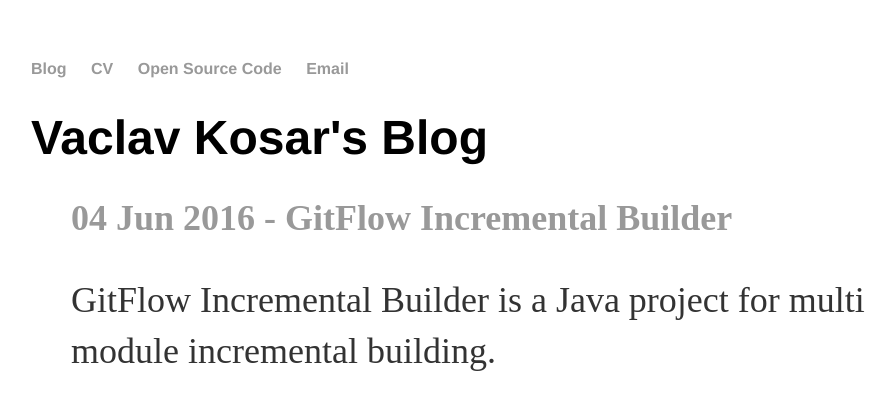
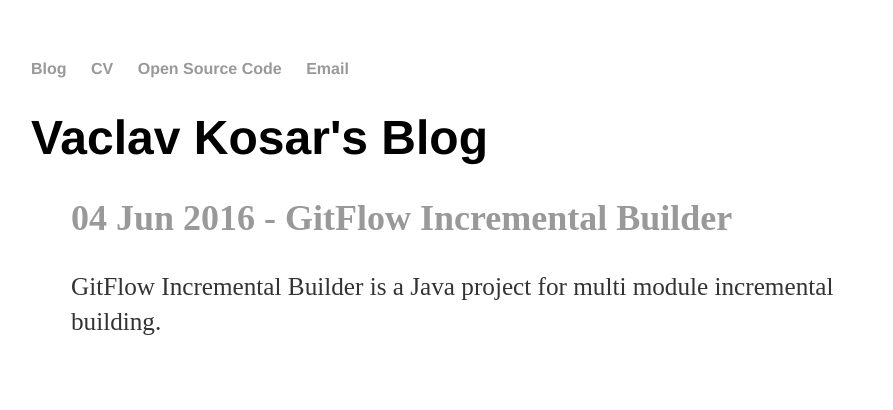
Before and after one commit to vackosar/vackosar.github.io, a Jekyll site: the page built from index.html, in a window 1280 px wide. Shown: the top 410 px of the page, without its empty margins (161-1054 px from the left). Built offline with Jekyll 4.4.1, drawn with Linux system fonts in a browser that asks for light colours.

Commit message:
Show posts in index.html

```diff
--- a/css/main.css
+++ b/css/main.css
@@ -40,4 +40,9 @@ ul.posts {
 
 ul.posts li {
     list-style: none;
+    font-size: 1.0em;
 }
+
+.postpreview {
+    font-size: 0.7em;
+}
--- a/index.html
+++ b/index.html
@@ -7,7 +7,7 @@ title: Vaclav Kosar's Blog
   {% for post in site.posts %}
     <li>
       <a href="{{ post.url }}" title="{{ post.title }}"><h2>{{ post.date | date_to_string }} - {{ post.title }}</h2></a>
-      <div class="post">
+      <div class="postpreview">
         {{ post.content }}
       </div>
     </li>
```
